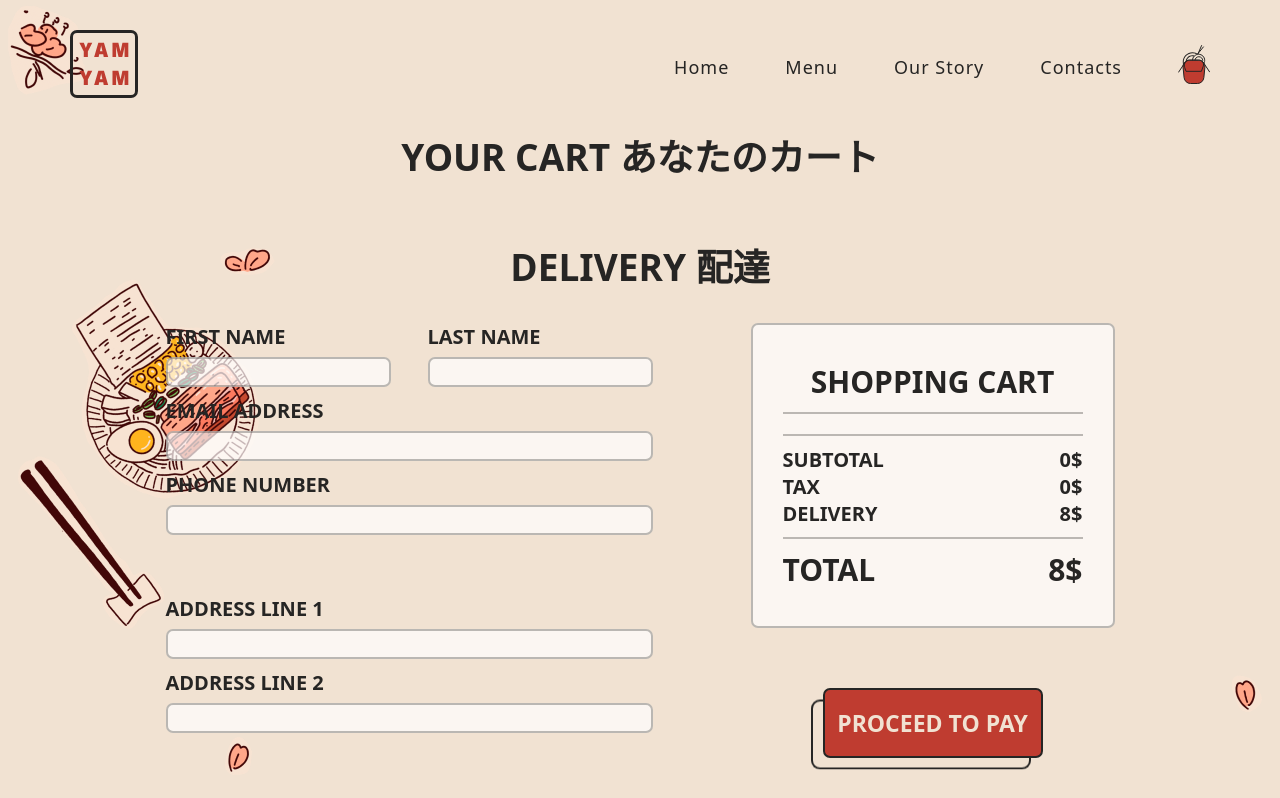
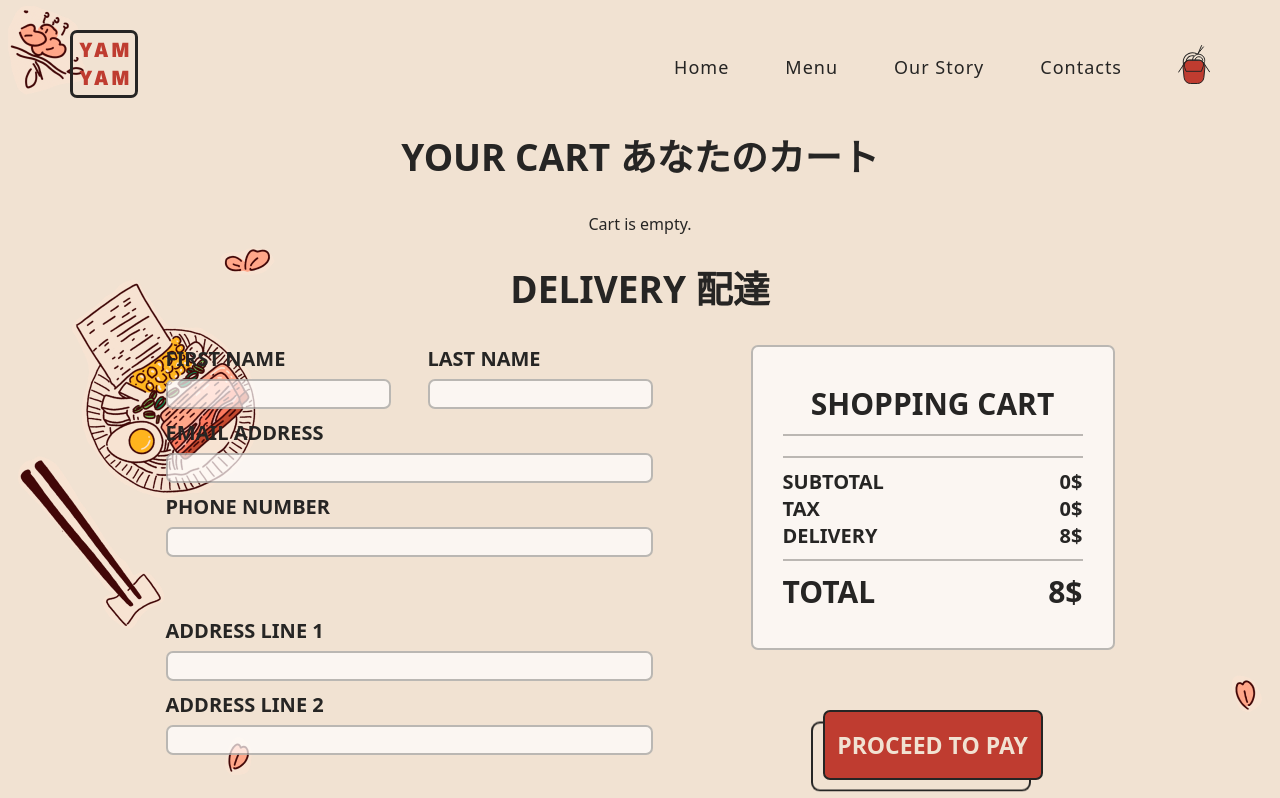
Before and after one commit to aarsaevv/yamyam, a Vue app: page /cart in a window 1280 px wide. Shown: the top 798 px of the page. Built offline with nearby package versions, Linux system fonts and the light colour scheme.

Commit message:
Необходимо исправить корзину

```diff
--- a/src/components/Cart.vue
+++ b/src/components/Cart.vue
@@ -6,6 +6,7 @@
 				<h2>Your cart あなたのカート</h2>
 				<div class="cart-items">
 					<CartItem
+						v-if="this.meals.length"
 						v-for="meal in meals"
 						:mealName="meal.name"
 						:mealShortDescription="meal.description"
@@ -18,6 +19,7 @@
 						:weightXL="meal.weightXL"
 						:mealType="meal.type"
 						:id="meal.id" />
+					<div v-else>Cart is empty.</div>
 				</div>
 				<h2>delivery 配達</h2>
 				<div class="delivery">
--- a/src/components/UI/CartItem.vue
+++ b/src/components/UI/CartItem.vue
@@ -95,6 +95,7 @@
 			};
 		},
 		methods: {
+			/** Некорректная реализация */
 			removeMeal(id) {
 				let storageMeals = JSON.parse(localStorage.getItem("meals"));
 				let meals = storageMeals.filter((item) => item.id !== id);
```
